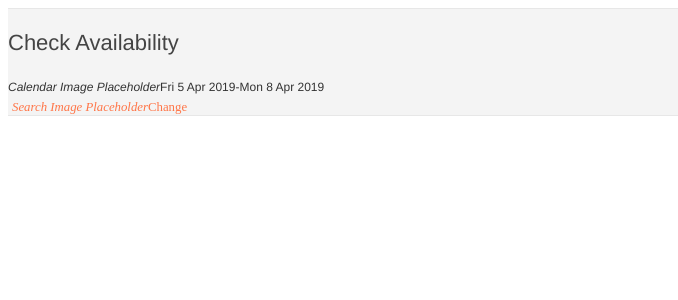
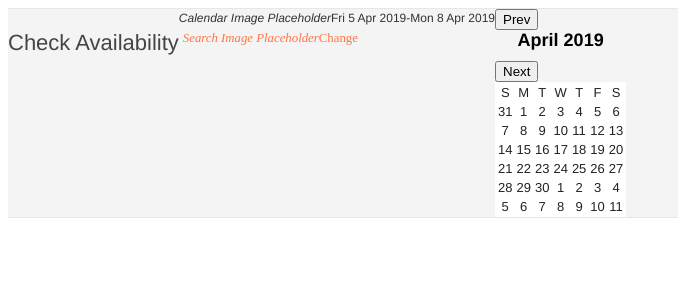
Before and after one commit to das-haustelles/rich-front-end-capstone, a React app: page / in a window 1280 px wide. Shown: the top 300 px of the page, without its empty margins (0-678 px from the left). Built offline with nearby package versions, Linux system fonts and the light colour scheme.

Commit message:
Fix calendar rendering

```diff
--- a/client/src/components/Calendar.jsx
+++ b/client/src/components/Calendar.jsx
@@ -66,12 +66,12 @@ class Calendar extends React.Component {
                 handlePrev={this.handlePrev.bind(this)} />
         <Table>
           <thead>
-            <th>{weekdays.map((day) => (<td>{day}</td>))}</th>
+            <tr>{weekdays.map((day) => (<td>{day}</td>))}</tr>
           </thead>
           <tbody>
             {this.state.dates.map((week) => (
-              <tr><Week week={week}
-                        currentDate={this.state.currentDate} /></tr>
+              <Week week={week}
+                        currentDate={this.state.currentDate} />
             ))}
           </tbody>
         </Table>
--- a/client/src/components/Week.jsx
+++ b/client/src/components/Week.jsx
@@ -3,12 +3,12 @@ import Day from './Day';
 
 const Week = ({ week, currentDate }) => {
   return (
-    <div>
+    <tr>
       {week.map((date) => (
         <Day date={date.date()}
                  currentDate={currentDate.date()}/>
       ))}
-    </div>
+    </tr>
   )
 }
 
--- a/client/src/index.jsx
+++ b/client/src/index.jsx
@@ -5,11 +5,12 @@ import Calendar from './components/Calendar';
 import DateForm from './components/DateForm';
 import styled from 'styled-components';
 
-const Availability = styled.div`
+const Availability = styled.section`
   background-color: #f4f4f4;
   border-top: 1px solid #e7e7e7;
   border-bottom: 1px solid #e7e7e7;
-  display: block;
+  display: flex;
+  flex-direction: row;
 `
 const Header = styled.h2`
   font-size: 22px;
@@ -17,7 +18,6 @@ const Header = styled.h2`
   font-weight: 300;
   line-height: 32px;
   color: #444444;
-  display: block;
   text-align: start;
 `;
 
@@ -84,6 +84,7 @@ class App extends React.Component {
       <Availability>
         <Header>Check Availability</Header>
         {newReservation ? this.renderForm() : this.renderSummary()}
+        <Calendar />
       </Availability>
     )
   }
```
Also changed, not shown: client/src/components/DateForm.jsx (+4 -4 lines).
